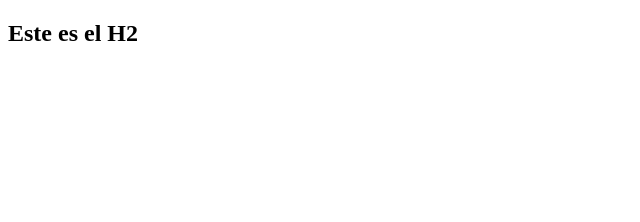
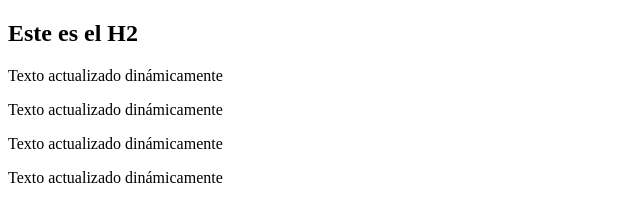
Before and after one commit to bmotta1506/Laboratorio15-IDWEB, a plain HTML site: page LABORATORIO15/index.html in a window 1280 px wide. Shown: the whole page, without its empty margins (0-640 px from the left). Drawn offline with Linux system fonts and the light colour scheme.

Commit message:
Ejercicio 04

```diff
--- a/LABORATORIO15/Ejercicio03.js
+++ b/LABORATORIO15/Ejercicio03.js
@@ -1,2 +1,2 @@
 const primerH2 = document.querySelector("h2");
-console.log(primerH2);
+console.log(primerH2.textContent);
--- /dev/null
+++ b/LABORATORIO15/Ejercicio04.js
@@ -0,0 +1,3 @@
+document.querySelectorAll("p").forEach(p=> {
+    console.log(p.textContent = "Texto actualizado dinámicamente");
+})
--- a/LABORATORIO15/index.html
+++ b/LABORATORIO15/index.html
@@ -7,6 +7,10 @@
 </head>
 <body>
     <h2>Este es el H2</h2>
-    <script src="Ejercicio03.js"></script>
+    <p>Parrafo 01</p>
+    <p>Parrafo 02</p>
+    <p>Parrafo 03</p>
+    <p>Parrafo 04</p>
+    <script src="Ejercicio04.js"></script>
 </body>
 </html>
```
